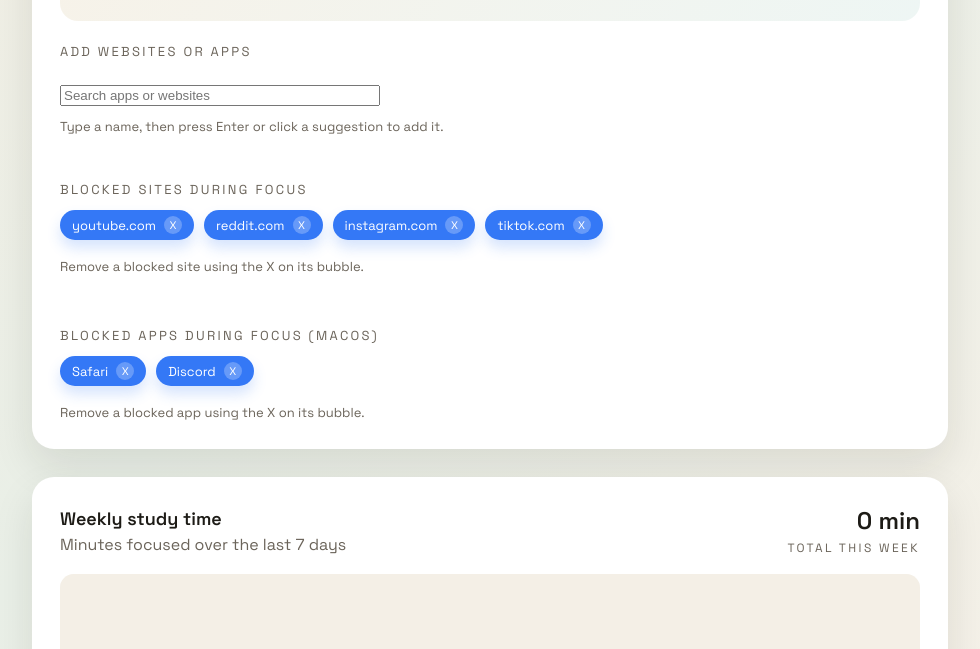
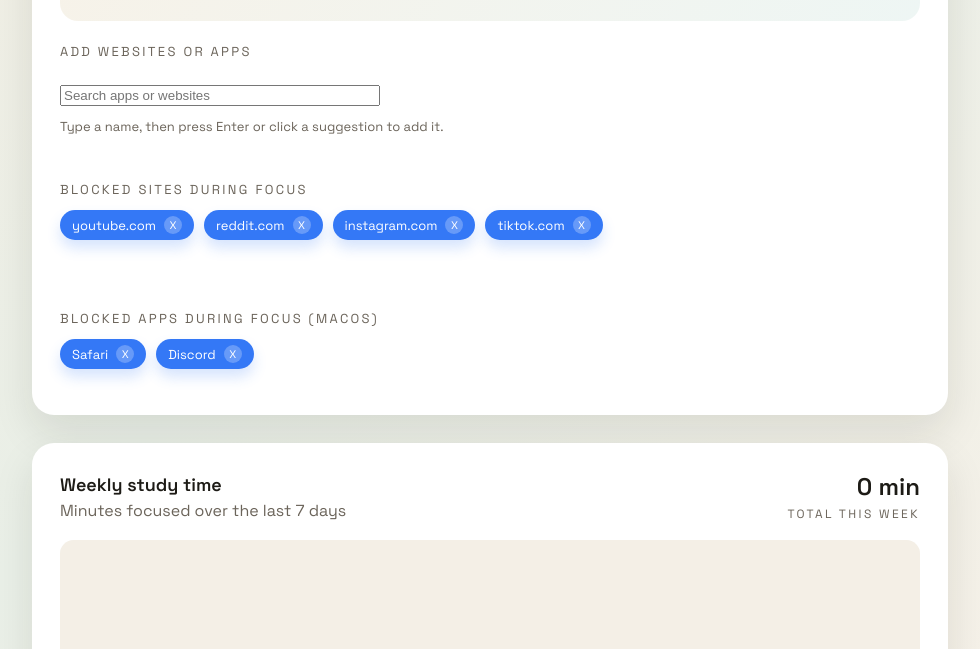
Before and after one commit to CastleCrusher909/Focus-Desk, an Electron app: page index.html in a window 980 px wide. Shown: the part 448-1097 px from the top of the page. Drawn offline with Linux system fonts and the light colour scheme; no server answers.

Commit message:
Update index.html

```diff
--- a/index.html
+++ b/index.html
@@ -55,17 +55,13 @@
           <div class="sites">
             <p class="sites-label">Blocked sites during focus</p>
             <div id="blockedChips" class="chips"></div>
-            <div class="sites-manager">
-              <p class="site-help">Remove a blocked site using the X on its bubble.</p>
-            </div>
+            <div class="sites-manager"></div>
           </div>
 
           <div class="apps">
             <p class="sites-label">Blocked apps during focus (macOS)</p>
             <div id="blockedAppChips" class="chips"></div>
-            <div class="sites-manager">
-              <p class="site-help">Remove a blocked app using the X on its bubble.</p>
-            </div>
+            <div class="sites-manager"></div>
           </div>
         </div>
       </section>
```
